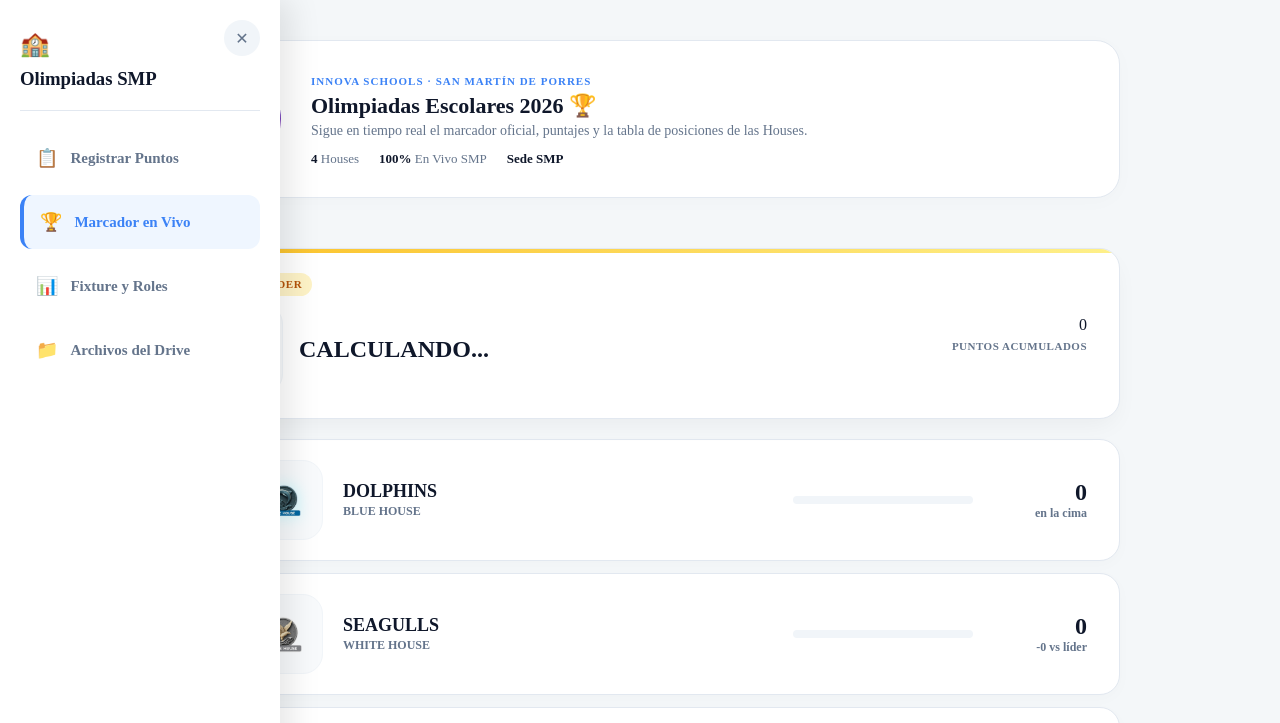
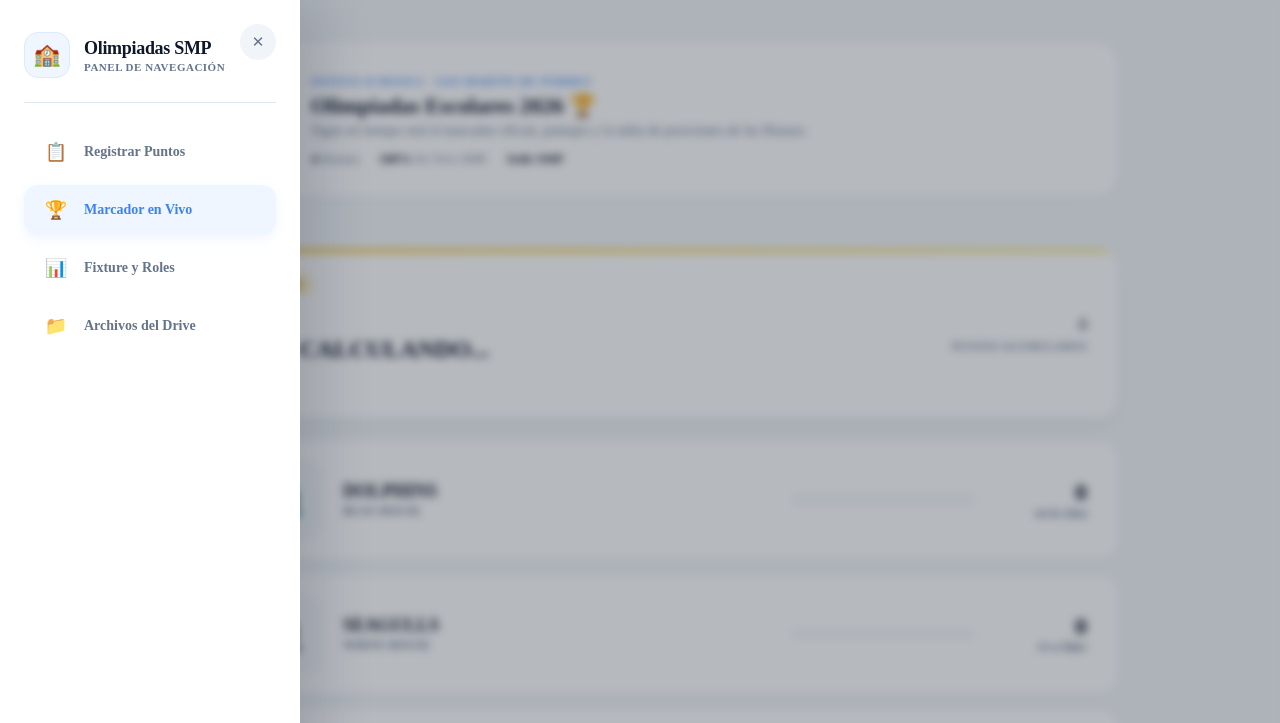
Before and after one commit to FabrizioT04/olimpiadas-smp-edge, a website: page public/index.html in a window 1280 px wide. Both pictures are taken after a click on the button "☰ Menú". Shown: the top 723 px of the page. Drawn offline with Linux system fonts and the light colour scheme.

Commit message:
actualización

```diff
--- a/public/index.html
+++ b/public/index.html
@@ -284,29 +284,64 @@
     .smp-menu-toggle:hover { background: #f8fafc; transform: translateY(-2px); }
 
     .smp-side-menu {
-      position: fixed; top: 0; left: -320px; width: 280px; height: 100vh;
-      background: var(--card-bg); box-shadow: 10px 0 30px rgba(0,0,0,0.1);
-      transition: left 0.3s cubic-bezier(0.4, 0, 0.2, 1); z-index: 9999;
-      padding: 30px 20px; display: flex; flex-direction: column;
+      position: fixed; top: 0; left: -320px; width: 300px; height: 100vh;
+      background: var(--card-bg); box-shadow: 20px 0 50px rgba(15, 23, 42, 0.15);
+      transition: left 0.35s cubic-bezier(0.16, 1, 0.3, 1); z-index: 9999;
+      padding: 32px 24px; display: flex; flex-direction: column;
     }
     .smp-side-menu.open { left: 0; }
 
+    /* Overlay de fondo difuminado */
+    .smp-menu-overlay-bg {
+      position: fixed; top: 0; left: 0; width: 100%; height: 100%;
+      background: rgba(15, 23, 42, 0.3); backdrop-filter: blur(4px);
+      -webkit-backdrop-filter: blur(4px); opacity: 0; visibility: hidden;
+      transition: all 0.3s ease; z-index: 9998;
+    }
+    .smp-menu-overlay-bg.active { opacity: 1; visibility: visible; }
+
     .smp-close-menu {
-      position: absolute; top: 20px; right: 20px; background: #f1f5f9;
+      position: absolute; top: 24px; right: 24px; background: #f1f5f9;
       border: none; width: 36px; height: 36px; border-radius: 50%;
-      font-size: 16px; cursor: pointer; color: var(--text-muted); transition: background 0.2s;
+      font-size: 15px; cursor: pointer; color: var(--text-muted);
+      display: flex; align-items: center; justify-content: center; transition: all 0.2s;
     }
-    .smp-close-menu:hover { background: #e2e8f0; color: var(--text-main); }
-    .smp-side-header { padding-bottom: 20px; margin-bottom: 20px; border-bottom: 1px solid var(--border-color); }
-    .smp-side-menu-content { display: flex; flex-direction: column; gap: 10px; }
+    .smp-close-menu:hover { background: #e2e8f0; color: var(--text-main); transform: scale(1.05); }
+
+    .smp-side-header {
+      padding-bottom: 24px; margin-bottom: 24px;
+      border-bottom: 1px solid var(--border-color);
+      display: flex; align-items: center; gap: 14px;
+    }
+    .smp-side-header-icon {
+      width: 46px; height: 46px; border-radius: 14px; background: #eff6ff;
+      display: flex; align-items: center; justify-content: center; font-size: 22px;
+      border: 1px solid #dbeafe; flex-shrink: 0;
+    }
+    .smp-side-header-title {
+      font-size: 18px; font-weight: 900; color: var(--text-main); margin: 0;
+      letter-spacing: -0.3px;
+    }
+    .smp-side-header-subtitle {
+      font-size: 11px; font-weight: 700; color: var(--text-muted); text-transform: uppercase;
+      letter-spacing: 0.5px; margin-top: 2px;
+    }
+
+    .smp-side-menu-content { display: flex; flex-direction: column; gap: 8px; }
 
     .smp-side-link {
-      display: flex; align-items: center; gap: 12px; padding: 16px; text-decoration: none;
-      color: var(--text-muted); font-weight: 700; font-size: 15px; border-radius: 12px; transition: all 0.2s ease;
+      display: flex; align-items: center; gap: 14px; padding: 14px 18px; text-decoration: none;
+      color: var(--text-muted); font-weight: 700; font-size: 14px; border-radius: 14px;
+      transition: all 0.2s ease;
     }
-    .smp-side-link:hover { background: #f8fafc; color: var(--text-main); }
-    .smp-side-link.active { background: #eff6ff; color: var(--color-blue); border-left: 4px solid var(--color-blue); }
-
+    .smp-side-link:hover { background: #f8fafc; color: var(--text-main); transform: translateX(4px); }
+    .smp-side-link.active {
+      background: #eff6ff; color: var(--color-blue);
+      box-shadow: 0 4px 12px rgba(59, 130, 246, 0.08);
+    }
+    .smp-side-link span.icon {
+      font-size: 18px; width: 28px; text-align: center;
+    }
     /* --- 🌟 MODAL Y DISEÑO GENERAL --- */
     .smp-modal-overlay {
       position: fixed;
@@ -447,28 +482,40 @@
   <!-- 📂 PANEL LATERAL DESPLEGABLE -->
   <div id="sideMenu" class="smp-side-menu">
     <button class="smp-close-menu" onclick="toggleMenu()">✕</button>
+
     <div class="smp-side-header">
-      <span style="font-size: 24px;">🏫</span>
-      <h3 style="margin-top: 10px; font-weight: 900; color: var(--text-main);">Olimpiadas SMP</h3>
+      <div class="smp-side-header-icon">🏫</div>
+      <div>
+        <h3 class="smp-side-header-title">Olimpiadas SMP</h3>
+        <p class="smp-side-header-subtitle">Panel de Navegación</p>
+      </div>
     </div>
+
     <div class="smp-side-menu-content">
       <a href="registrar.html" class="smp-side-link">
-        <span style="font-size: 18px;">📋</span> Registrar Puntos
+        <span class="icon">📋</span> Registrar Puntos
       </a>
       <a href="index.html" class="smp-side-link active">
-        <span style="font-size: 18px;">🏆</span> Marcador en Vivo
+        <span class="icon">🏆</span> Marcador en Vivo
       </a>
       <a href="fixture.html" class="smp-side-link">
-        <span style="font-size: 18px;">📊</span> Fixture y Roles
+        <span class="icon">📊</span> Fixture y Roles
       </a>
       <a href="fotos.html" class="smp-side-link">
-        <span style="font-size: 18px;">📁</span> Archivos del Drive
+        <span class="icon">📁</span> Archivos del Drive
       </a>
     </div>
   </div>
 
+  <div class="smp-menu-overlay-bg" id="menuOverlay" onclick="toggleMenu()"></div>
+
   <script>
-    function toggleMenu() { document.getElementById('sideMenu').classList.toggle('open'); }
+    function toggleMenu() {
+    const menu = document.getElementById('sideMenu');
+    const overlay = document.getElementById('menuOverlay');
+    if (menu) menu.classList.toggle('open');
+    if (overlay) overlay.classList.toggle('active');
+  }
   </script>
 
   <div class="app-container">
```
